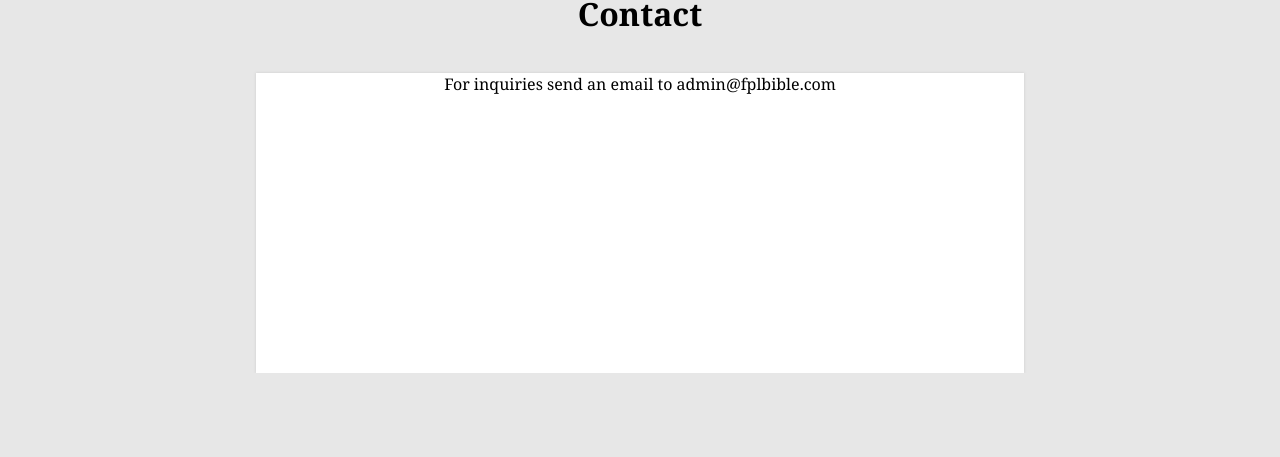
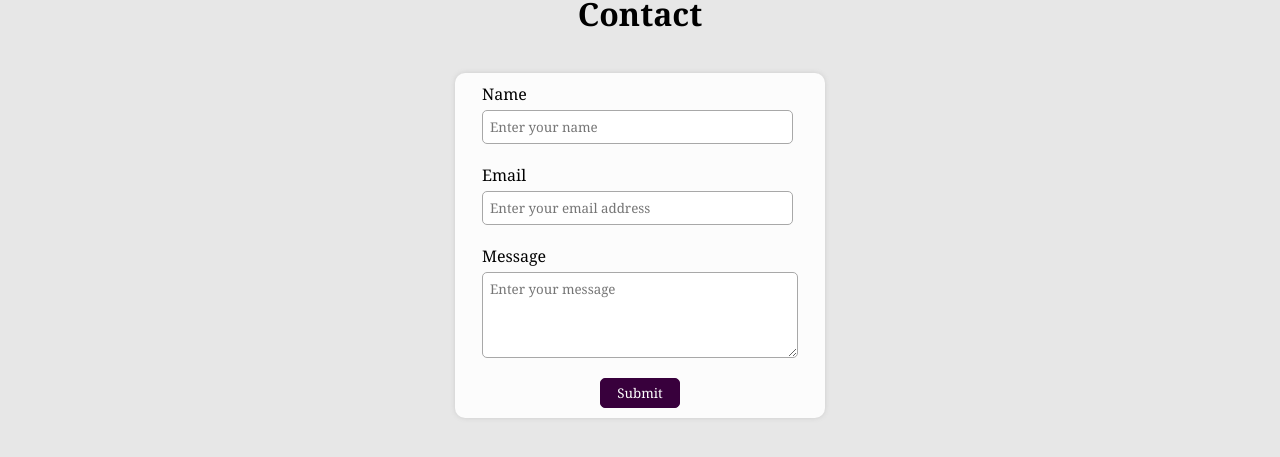
Before and after one commit to mikkeldah/fplbible-v2, a React (Create React App) app: page /contact in a window 1280 px wide. Shown: the part 267-724 px from the top of the page. Built offline with nearby package versions, Linux system fonts and the light colour scheme; no server answers; what react-plotly.js would draw is missing.

Commit message:
Made contact page and fixed margins

```diff
--- a/package.json
+++ b/package.json
@@ -3,6 +3,7 @@
   "version": "0.1.0",
   "private": true,
   "dependencies": {
+    "@formspree/react": "^2.2.3",
     "@material-ui/core": "^4.11.4",
     "@testing-library/jest-dom": "^5.14.1",
     "@testing-library/react": "^11.2.7",
--- a/src/components/contact-page/Contact.js
+++ b/src/components/contact-page/Contact.js
@@ -1,5 +1,6 @@
 import { useEffect } from 'react';
 import setTheme from '../../utils/Themes';
+import ContactForm from './ContactForm';
 
 function Contact( props ) {
 
@@ -15,9 +16,10 @@ function Contact( props ) {
 
     return (
         <div id="contact-main">
-            <p style={{textAlign: 'center'}}>For inquiries send an email to admin@fplbible.com</p>
+            <ContactForm/>
         </div>
     )
+
 }
 
 export default Contact;
--- /dev/null
+++ b/src/components/contact-page/ContactForm.js
@@ -0,0 +1,42 @@
+import { useForm, ValidationError } from '@formspree/react';
+
+function ContactForm( props ) {
+
+    const [ state, handleSubmit ] = useForm("mwkarwbl");
+
+    const formSubmitted = () => {
+        handleSubmit();
+    }
+
+    return (
+        <div id="contact-form-container">
+            <form onSubmit={formSubmitted} action="https://formspree.io/f/mwkarwbl" method="POST">
+                <label htmlFor="name">Name</label>
+                <input className="contact-form-text" type="text" name="name"  placeholder="Enter your name"></input>
+
+                <ValidationError
+                    prefix="Name"
+                    field="name"
+                    errors={state.errors}
+                />
+                <label htmlFor="email">Email</label>
+                <input className="contact-form-text" type="email" name="email" placeholder="Enter your email address"></input>
+                <ValidationError
+                    prefix="Email"
+                    field="email"
+                    errors={state.errors}
+                />
+                <label>Message</label>
+                <textarea className="contact-form-textarea" name="message" rows="4" placeholder="Enter your message"/>
+                <ValidationError
+                    prefix="Message"
+                    field="message"
+                    errors={state.errors}
+                />
+                <input id="contact-form-button" type="submit"/>
+            </form>
+        </div>
+    )
+}
+
+export default ContactForm;
--- a/src/static/css/captain-picks.css
+++ b/src/static/css/captain-picks.css
@@ -2,7 +2,7 @@
     width: 90%;
     margin: 0 auto;
     border-radius: 6px;
-    margin-bottom: 40px;
+    margin-bottom: 100px;
 }
 
 /* TABS START */
@@ -62,6 +62,7 @@
     display: flex;
     justify-content: space-evenly;
     align-items: center;
+    padding-bottom: 60px;
 }
 
 .captain-picks-general-captain-pick {
--- a/src/static/css/contactpage.css
+++ b/src/static/css/contactpage.css
@@ -1,12 +1,65 @@
 #contact-main {
-    width: 60%;
-    height: 300px;
-    background-color: white;
-    -moz-box-shadow: 0 0 3px #ccc;
-    -webkit-box-shadow: 0 0 3px #ccc;
-    box-shadow: 0 0 3px #ccc;
+    width: 350px;
+    background-color: rgb(252, 252, 252);
+    border-radius: 10px;
     margin: 0 auto;
     display: flex;
+    justify-content: center;
+    align-items: center;
+    -moz-box-shadow: 0 0 5px #ccc;
+    -webkit-box-shadow: 0 0 5px #ccc;
+    box-shadow: 0 0 5px #ccc;
+    margin-bottom: 100px;
+    padding: 10px;
+}
+
+#contact-form-container label {
+    margin-bottom: 5px;
+}
+
+#contact-form-container form {
+    display: flex;
     flex-direction: column;
-    align-items: center;
+
 }
+
+.contact-form-text {
+    width: 300px;
+    height: 30px;
+    border-radius: 5px;
+    border: 1px solid rgb(168, 168, 168);
+    margin-bottom: 20px;
+    padding-left: 7px;
+}
+
+.contact-form-textarea {
+    width: 300px;
+    height: 70px;
+    border-radius: 5px;
+    border: 1px solid rgb(168, 168, 168);
+    margin-bottom: 20px;
+    padding: 7px
+}
+
+#contact-form-button {
+    background-color:  #38003c;
+    border: 1px solid  #38003c;
+    color: white;
+    width: 80px;
+    height: 30px;
+    margin: 0 auto;
+    border-radius: 5px;
+}
+
+#contact-form-button:hover {
+    cursor: pointer;
+    box-shadow: inset 0 0 100px 100px rgba(255, 255, 255, 0.1);
+}
+
+@media only screen and (max-width: 400px) {
+
+    #contact-main {
+        width: 320px;
+    }
+
+}
--- a/src/static/css/players-page.css
+++ b/src/static/css/players-page.css
@@ -7,7 +7,7 @@
     box-shadow: 0 0 3px #ccc;
     border-radius: 15px;
     margin: 0 auto;
-    margin-bottom: 30px;
+    margin-bottom: 100px;
     display: flex;
     flex-direction: column;
 
--- a/src/static/css/recommender.css
+++ b/src/static/css/recommender.css
@@ -2,7 +2,7 @@
     display: flex;
     width: 90%;
     margin: 0 auto;
-    margin-bottom: 40px;
+    margin-bottom: 100px;
     -moz-box-shadow: 0 0 3px #ccc;
     -webkit-box-shadow: 0 0 3px #ccc;
     box-shadow: 0 0 3px #ccc;
--- a/src/static/css/statsboard.css
+++ b/src/static/css/statsboard.css
@@ -2,7 +2,7 @@
     width: 90%;
     background-color: #222;
     margin: 0 auto;
-    margin-bottom: 40px;
+    margin-bottom: 100px;
     border-radius: 6px;
     -moz-box-shadow: 0 0 3px #ccc;
     -webkit-box-shadow: 0 0 3px #ccc;
```
Also changed, not shown: 17 other files (tests, documents, lock files or other folders).
